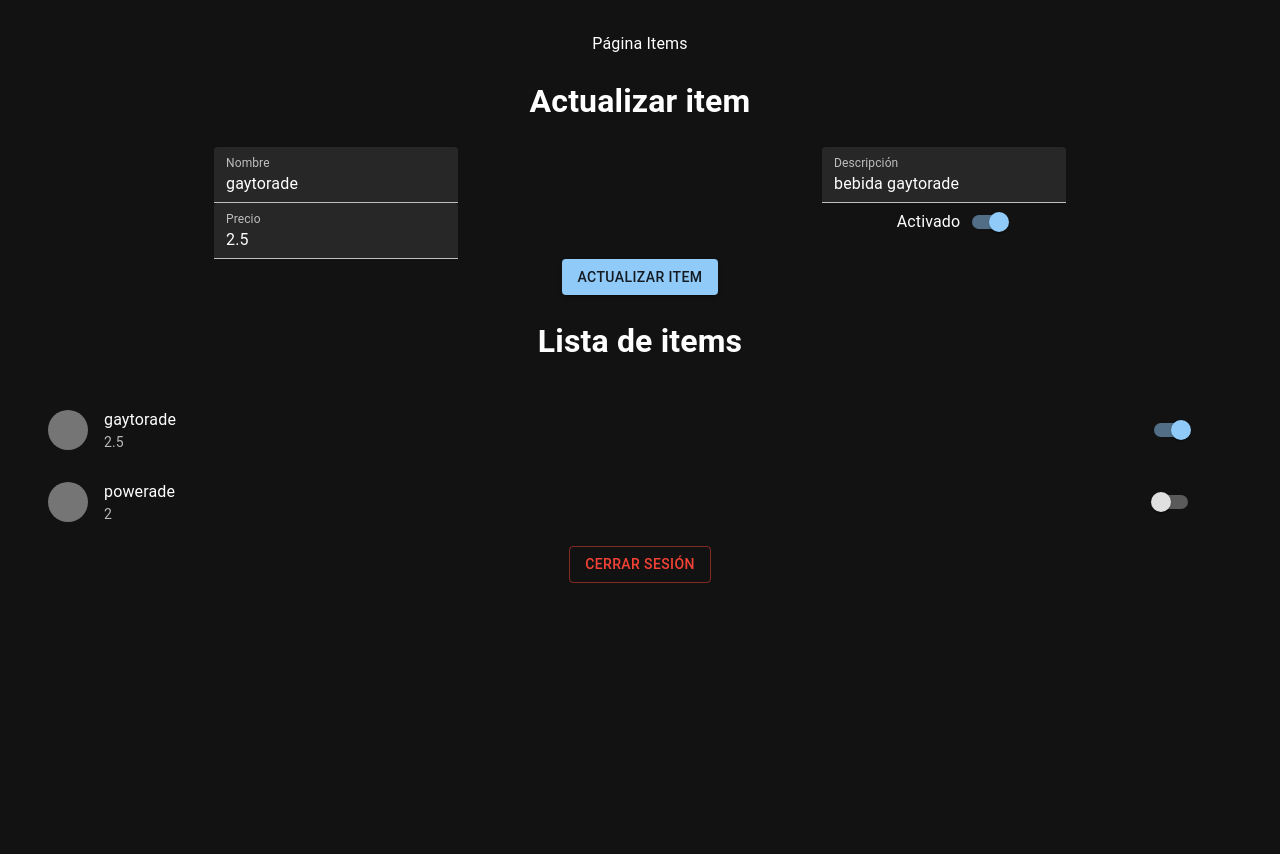
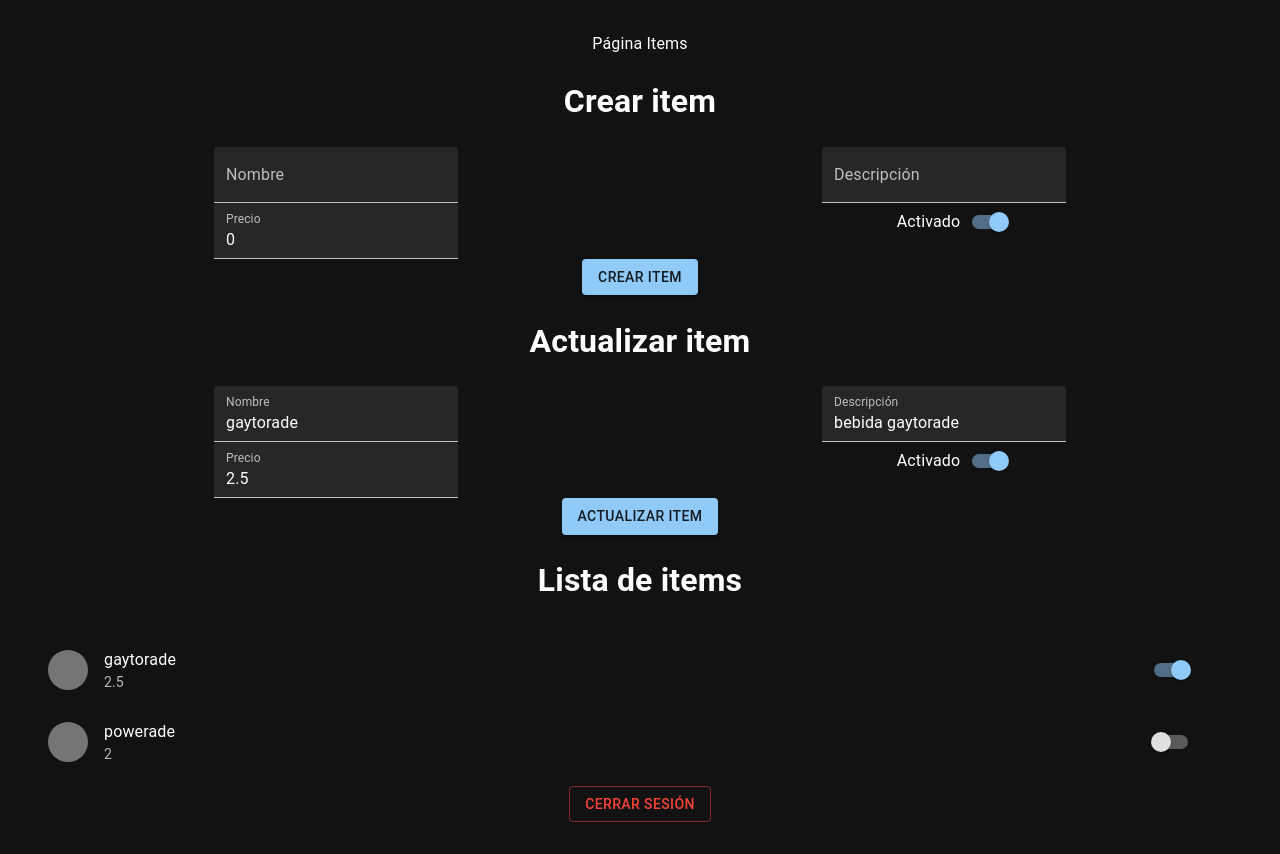
Before and after one commit to jokinz/docker-react-paddle-app, a React (Vite) app: page /items in a window 1280 px wide. Before the commit the page ends 800 px from the top, so only its background shows below. Built offline with nearby package versions, Linux system fonts and the light colour scheme.

Commit message:
Update PageItems.tsx

```diff
--- a/src/routes/PageItems.tsx
+++ b/src/routes/PageItems.tsx
@@ -2,14 +2,15 @@ import { useEffect, useState } from 'react'
 
 import { Item } from '../types/item'
 
+import { itemExample } from '../api/dummy'
 import { getAllItems } from '../api/items/item'
-import { itemExample } from '../api/dummy'
 
 import ButtonLogout from '../components/ButtonLogout'
 import ForceLogin from '../components/ForceLogin'
 import LoadingWrapper from '../components/LoadingWrapper'
 // import UpdateItem from '../components/Items/UpdateItem'
 import ItemsList from '../components/Items/ItemsList'
+import NewItemForm from '../components/Items/NewItemForm'
 import UpdateItem from '../components/Items/UpdateItem'
 
 const PageItems = () => {
@@ -32,6 +33,7 @@ const PageItems = () => {
     <ForceLogin>
       <div>
         Página Items
+        <NewItemForm />
         <UpdateItem item={itemExample} />
         <LoadingWrapper loading={loading}>
           <ItemsList items={itemList} />
```
